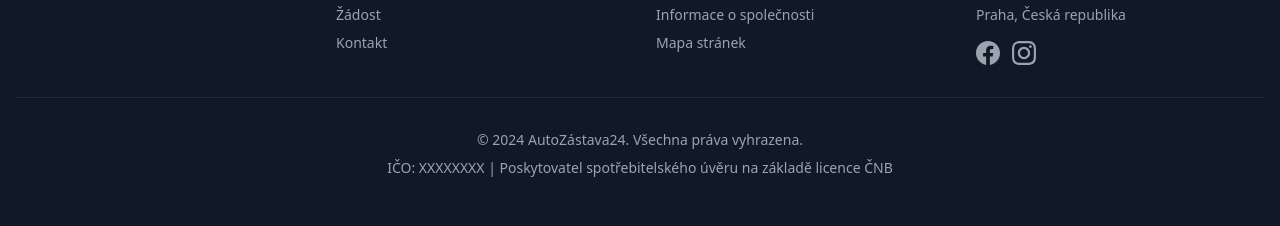
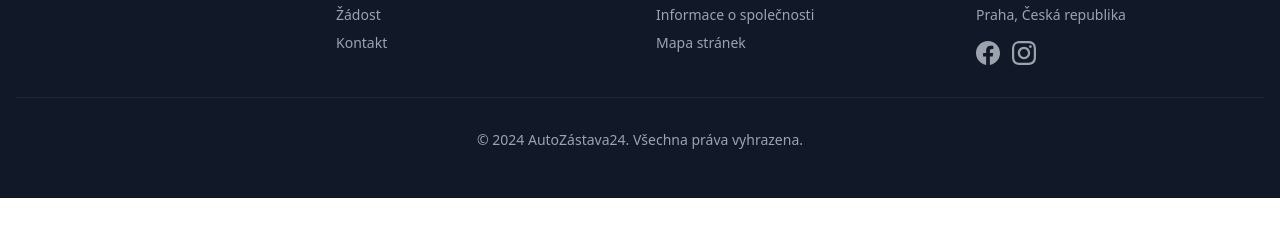
Before and after one commit to malonitest/zpaweb, a plain HTML site: page index.html in a window 1280 px wide. Shown: the part 4509-4735 px from the top of the page. After the commit the page ends 4707 px from the top, so only its background shows below. Drawn offline with nearby package versions, Linux system fonts and the light colour scheme.

Commit message:
Odstranění řádku s IČO a licencí z footeru

```diff
--- a/index.html
+++ b/index.html
@@ -892,9 +892,6 @@
 
             <div class="border-t border-gray-800 pt-8 text-center text-gray-400 text-sm">
                 <p>&copy; 2024 AutoZástava24. Všechna práva vyhrazena.</p>
-                <p class="mt-2">
-                    IČO: XXXXXXXX | Poskytovatel spotřebitelského úvěru na základě licence ČNB
-                </p>
             </div>
         </div>
     </footer>
```
